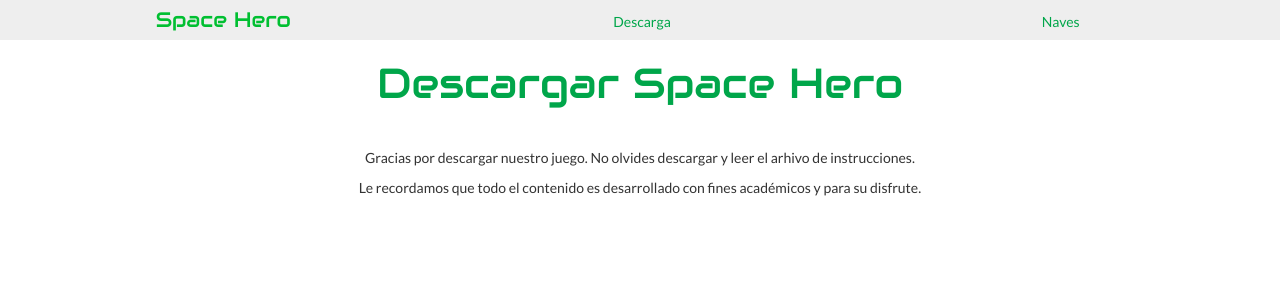
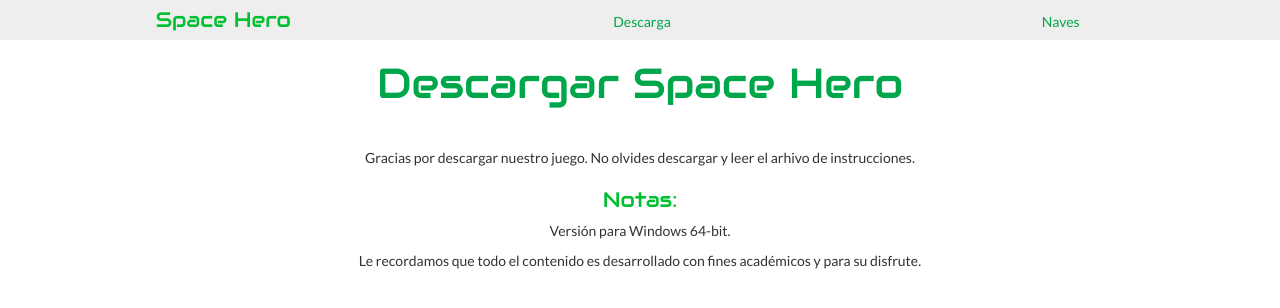
Before and after one commit to Rivert97/Space-Hero, a plain HTML site: page SpaceHero/descarga.html in a window 1280 px wide. Drawn offline with nearby package versions, Linux system fonts and the light colour scheme.

Commit message:
Adaptación descargas
Adaptación a pantallas mas chicas

```diff
--- a/SpaceHero/descarga.html
+++ b/SpaceHero/descarga.html
@@ -18,11 +18,19 @@
 			<li class="col-md-4 inline-block"><a href="naves.html">Naves</a></li>
 		</ul>
 	</nav>
-	<div class="col-md-6 center-block text-center quitar-float">
+	<div class="col-md-6 col-sm-8 col-xs-10 center-block text-center quitar-float">
 		<h1 class="grande verde audiowide"><a href="https://www.dropbox.com/sh/krs1si3yxa9les1/AAC79S7PXIY0Ay8SpxLzvzw2a?dl=0">Descargar Space Hero</a></h1>
 		<div class="chico espacio-arriba">
 			<p>
 				Gracias por descargar nuestro juego. No olvides descargar y leer el arhivo de instrucciones.
+			</p>
+		</div>
+		<h3 class="mediano verde audiowide">
+			Notas:
+		</h3>
+		<div class="chico">
+			<p>
+				Versión para Windows 64-bit.
 			</p>
 			<p>
 				Le recordamos que todo el contenido es desarrollado con fines académicos y para su disfrute.
```
